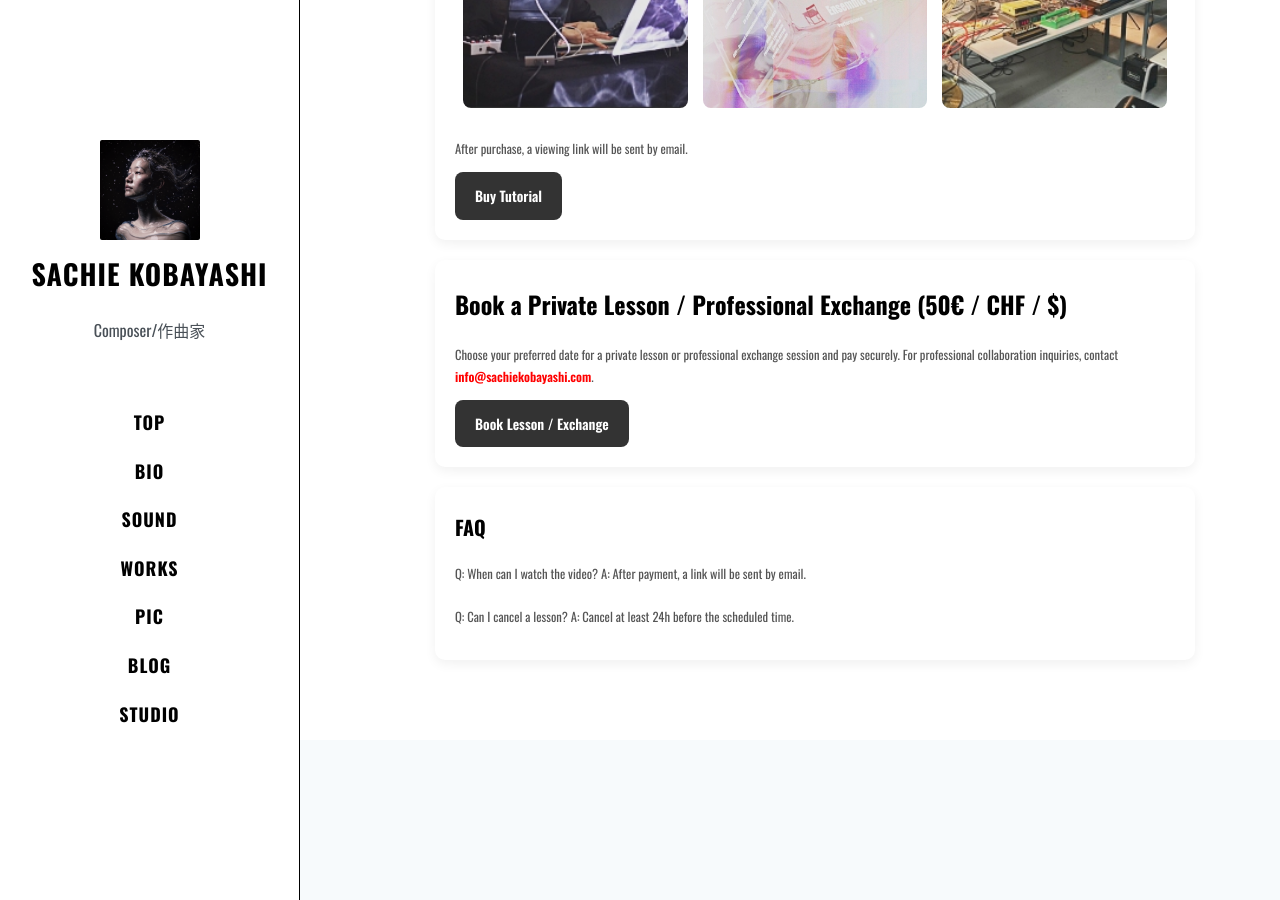
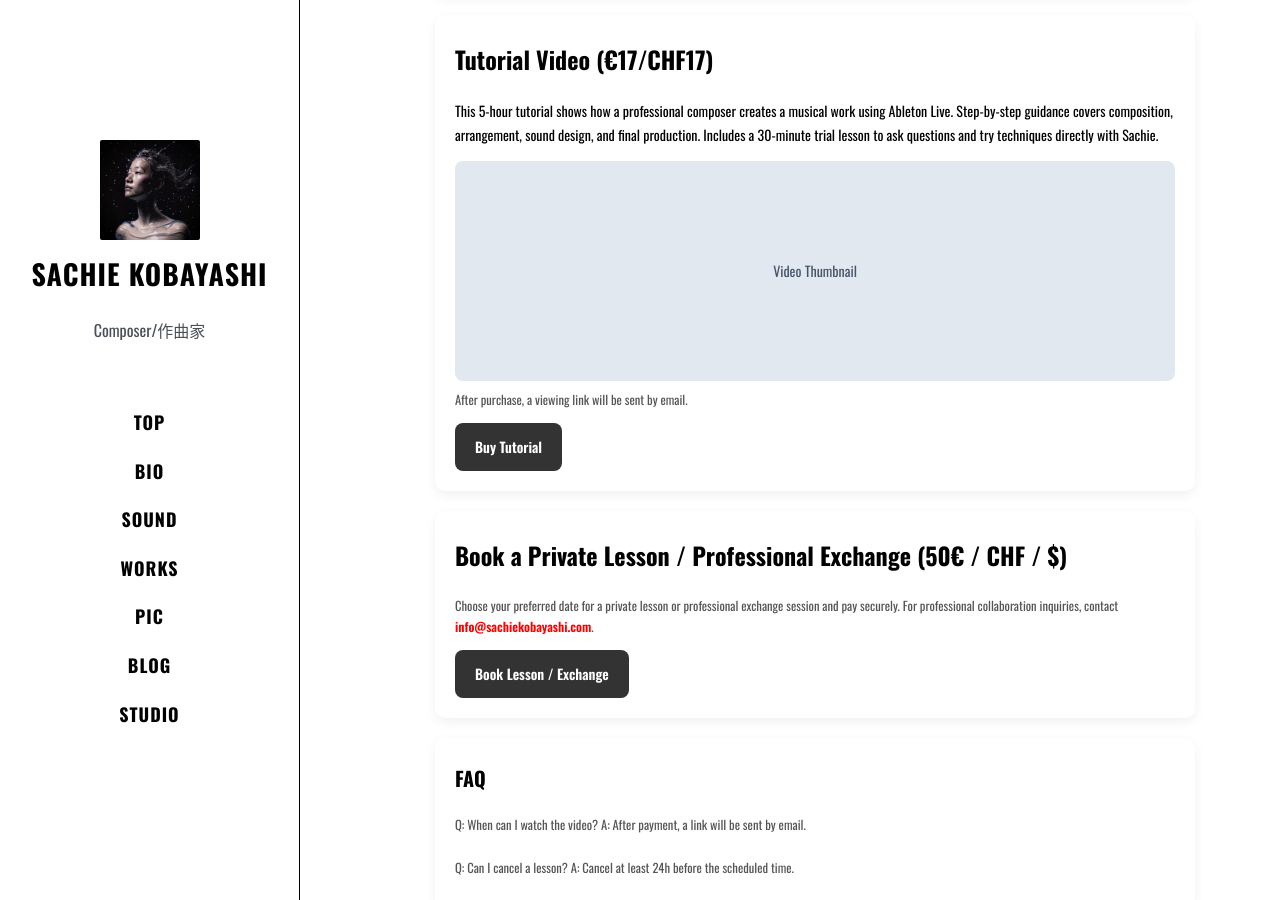
Before and after one commit to kbys88/kbys88.github.io, a Jekyll site: the page built from lesson_fr.md, in a window 1280 px wide and 900 px high, scrolled down 1745 px. Built offline with Jekyll 4.4.1, drawn with Linux system fonts in a browser that asks for light colours; nearby versions of some CDN libraries; some web fonts are replaced; before the commit the page ends 2485 px from its top, so only the background shows below that.

Commit message:
Update lesson_fr.md

```diff
--- a/lesson_fr.md
+++ b/lesson_fr.md
@@ -49,6 +49,7 @@
 </head>
 <body>
 <div class="container">
+
   <!-- Language Buttons -->
   <div class="lang-btns">
     <button id="enBtn" class="active">English</button>
@@ -57,6 +58,16 @@
 
   <!-- Hero Title -->
   <h1 data-en="Sachie Kobayashi — Online Exchange & Lessons" data-fr="Sachie Kobayashi — Échanges et Cours en ligne"></h1>
+
+  <!-- Photo Gallery directly below title -->
+  <div class="sound-gallery">
+    <img src="https://raw.githubusercontent.com/kbys88/kbys88.github.io/main/images/lesson01.jpg" alt="Lesson 01" class="sound-item">
+    <img src="https://raw.githubusercontent.com/kbys88/kbys88.github.io/main/images/lesson02.jpg" alt="Lesson 02" class="sound-item">
+    <img src="https://raw.githubusercontent.com/kbys88/kbys88.github.io/main/images/lesson03.jpg" alt="Lesson 03" class="sound-item">
+    <img src="https://raw.githubusercontent.com/kbys88/kbys88.github.io/main/images/lesson04.jpg" alt="Lesson 04" class="sound-item">
+    <img src="https://raw.githubusercontent.com/kbys88/kbys88.github.io/main/images/lesson05.jpg" alt="Lesson 05" class="sound-item">
+    <img src="https://raw.githubusercontent.com/kbys88/kbys88.github.io/main/images/lesson06.jpg" alt="Lesson 06" class="sound-item">
+  </div>
 
   <!-- Greeting Section -->
   <div class="card greeting">
@@ -82,17 +93,9 @@
     <h2 data-en="Tutorial Video (€17/CHF17)" data-fr="Vidéo Tutoriel (17€ / 17CHF)"></h2>
     <p data-en="This 5-hour tutorial shows how a professional composer creates a musical work using Ableton Live. Step-by-step guidance covers composition, arrangement, sound design, and final production. Includes a 30-minute trial lesson to ask questions and try techniques directly with Sachie."
        data-fr="Ce tutoriel de 5 heures montre comment un compositeur professionnel crée une œuvre musicale avec Ableton Live. Des explications étape par étape couvrent la composition, l’arrangement, le design sonore et la production finale. Comprend une leçon d’essai de 30 minutes pour poser des questions et expérimenter les techniques directement avec Sachie."></p>
-
-    <!-- Image Gallery -->
-    <div class="sound-gallery">
-      <img src="https://raw.githubusercontent.com/kbys88/kbys88.github.io/main/images/lesson01.jpg" alt="Lesson 01" class="sound-item">
-      <img src="https://raw.githubusercontent.com/kbys88/kbys88.github.io/main/images/lesson02.jpg" alt="Lesson 02" class="sound-item">
-      <img src="https://raw.githubusercontent.com/kbys88/kbys88.github.io/main/images/lesson03.jpg" alt="Lesson 03" class="sound-item">
-      <img src="https://raw.githubusercontent.com/kbys88/kbys88.github.io/main/images/lesson04.jpg" alt="Lesson 04" class="sound-item">
-      <img src="https://raw.githubusercontent.com/kbys88/kbys88.github.io/main/images/lesson05.jpg" alt="Lesson 05" class="sound-item">
-      <img src="https://raw.githubusercontent.com/kbys88/kbys88.github.io/main/images/lesson06.jpg" alt="Lesson 06" class="sound-item">
+    <div style="height:220px;background:#e2e8f0;border-radius:8px;display:flex;align-items:center;justify-content:center;color:#475569;">
+      <span data-en="Video Thumbnail" data-fr="Vignette vidéo"></span>
     </div>
-
     <p class="small" data-en="After purchase, a viewing link will be sent by email." data-fr="Après l'achat, un lien pour visionner la vidéo sera envoyé par email."></p>
     <a href="https://systeme.io/your-tutorial-link" target="_blank" class="btn" data-en="Buy Tutorial" data-fr="Acheter le tutoriel"></a>
   </div>
```
Also changed, not shown: other parts of lesson_fr.md (+1 -1 lines).
